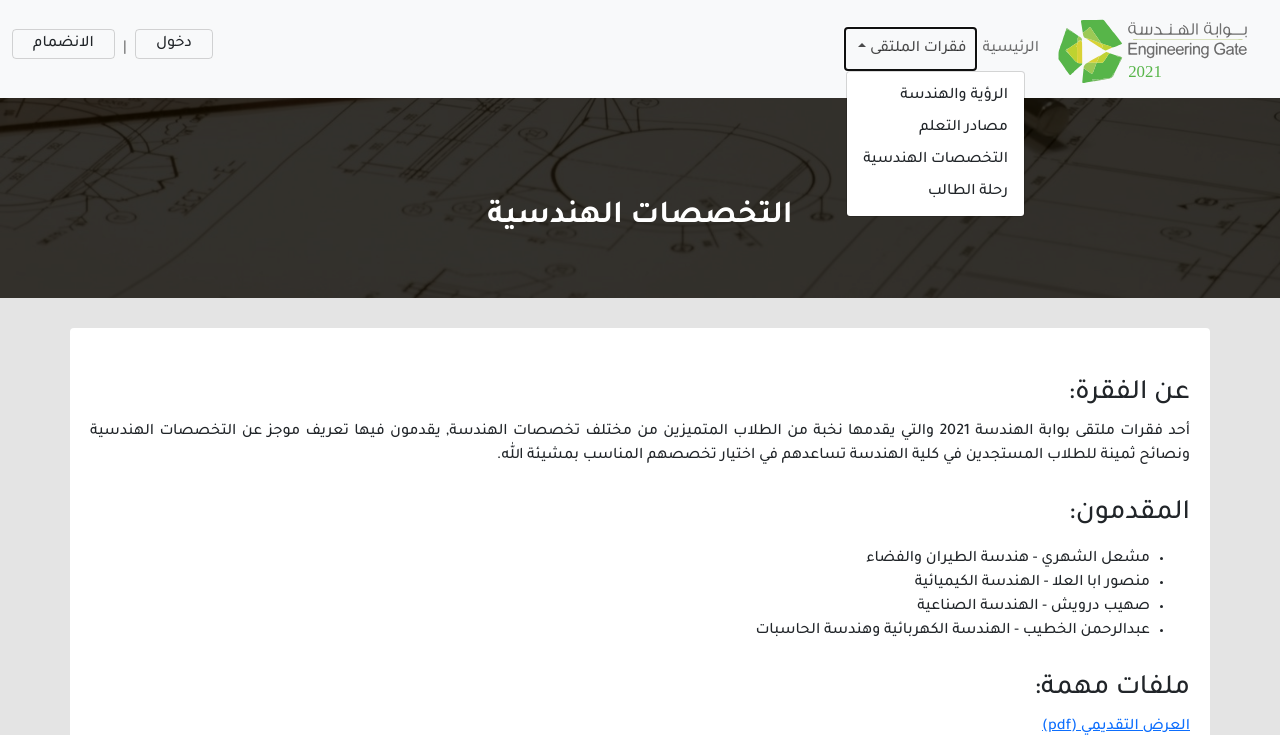
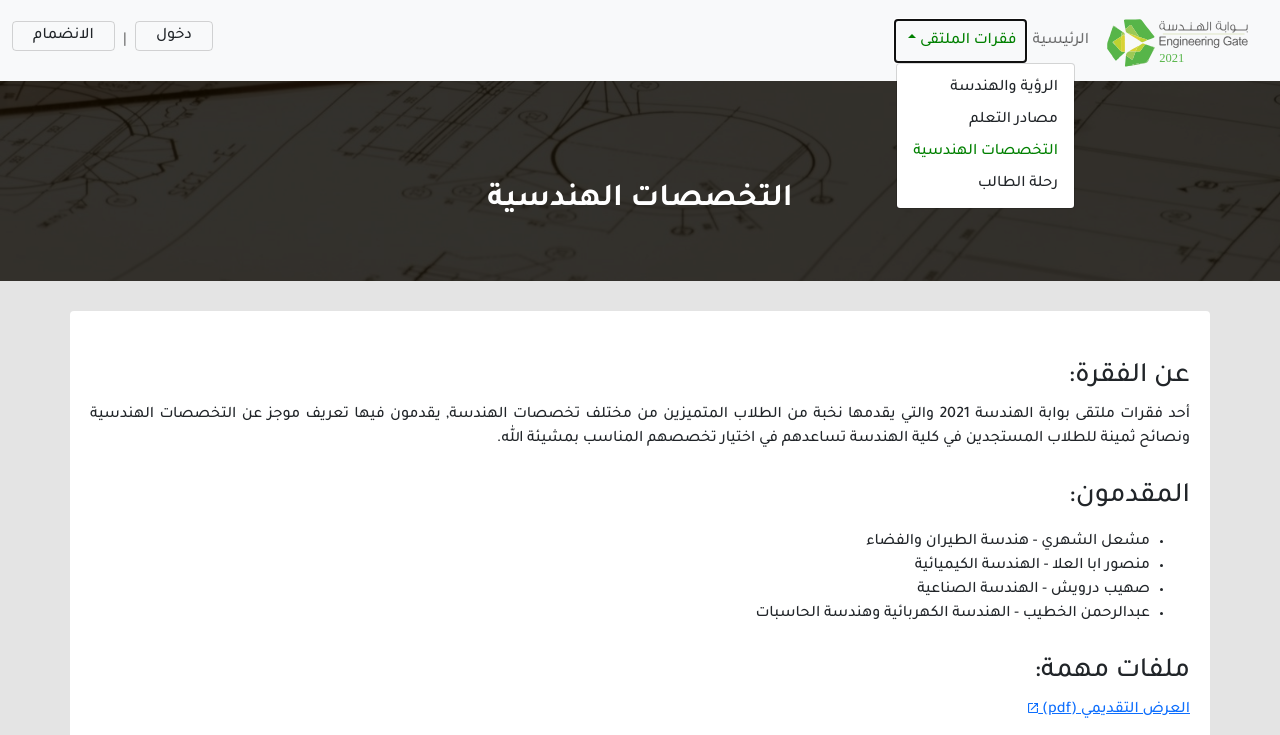
Before and after one commit to FaisalJAbushanab/engineering_day_kau, a Flask app: page /resources/engineering_fields in a window 1280 px wide, after a click on "فقرات الملتقى". Shown: the top 735 px of the page. Run offline with Flask 2, Linux system fonts and the light colour scheme; some libraries are stand-ins or nearby versions.

Commit message:
resources page fixing

```diff
--- a/app/routes.py
+++ b/app/routes.py
@@ -410,13 +410,14 @@
 
 @app.route('/resources/<page>')
 def resources(page):
+    page=page
     title = ''
     check = False
     if page == 'engineering_fields':
         title = 'التخصصات الهندسية'
         check = True
     if check:
-        return render_template('resources.html', title=title, page='resources',sub=page)
+        return render_template('resources.html', title=title, page='resources', sub=page)
     else:
         abort(404)
 
--- a/app/templates/base.html
+++ b/app/templates/base.html
@@ -86,7 +86,7 @@
       <nav class="navbar navbar-expand-lg navbar-light bg-light">
         <div class="container-fluid">
           <a class="navbar-brand" href="{{ url_for('index') }}">
-            <img src="/../static/images/logo.svg" alt="" width="200" height="67"  class="d-inline-block align-text-top">
+            <img src="/../static/images/logo.svg" alt="" width="150" height="50"  class="d-inline-block align-text-top">
           </a>
 
           <button class="navbar-toggler" type="button" data-bs-toggle="collapse" data-bs-target="#navbarSupportedContent" aria-controls="navbarSupportedContent" aria-expanded="false" aria-label="Toggle navigation" onclick="myFunction(this)">
@@ -126,14 +126,14 @@
                 <a class="nav-link  {{'item-active' if page and page == 'index' }}" href="{{  url_for('index')  }}">الرئيسية</a>
               </li>
               <li class="nav-item dropdown">
-                <a class="nav-link dropdown-toggle" href="#" id="navbarDropdown" role="button" data-bs-toggle="dropdown" aria-expanded="false">
+                <a class="nav-link dropdown-toggle {{'item-active' if page and page == 'resources' }}" href="#" id="navbarDropdown" role="button" data-bs-toggle="dropdown" aria-expanded="false">
                   فقرات الملتقى
                 </a>
                 <ul class="dropdown-menu" aria-labelledby="navbarDropdown">
-                  <li><a class="dropdown-item {{'item-active' if page and page == 'index' }}" href="{{  url_for('index')  }}">الرؤية والهندسة</a></li>
-                  <li><a class="dropdown-item {{'item-active' if page and page == 'index' }}" href="{{  url_for('index')  }}">مصادر التعلم</a></li>
-                  <li><a class="dropdown-item {{'item-active' if page and page == 'index' }}" href="{{  url_for('resources', page='engineering_fields')  }}">التخصصات الهندسية</a></li>
-                  <li><a class="dropdown-item {{'item-active' if page and page == 'index' }}" href="{{  url_for('index')  }}">رحلة الطالب</a></li>
+                  <li><a class="dropdown-item {{ 'item-active' if sub and sub == 'efgfg' }}" href="{{  url_for('index')  }}">الرؤية والهندسة</a></li>
+                  <li><a class="dropdown-item {{ 'item-active' if sub and sub == 'index' }}" href="{{  url_for('index')  }}">مصادر التعلم</a></li>
+                  <li><a class="dropdown-item {{ 'item-active' if sub and sub == 'engineering_fields' }}" href="{{  url_for('resources', page='engineering_fields')  }}">التخصصات الهندسية</a></li>
+                  <li><a class="dropdown-item {{ 'item-active' if sub and sub == 'index' }}" href="{{  url_for('index')  }}">رحلة الطالب</a></li>
                 </ul>
               </li>
 
--- a/app/templates/resources.html
+++ b/app/templates/resources.html
@@ -34,6 +34,15 @@
         margin-top: 100px;
 
     }
+    .hov:hover svg{
+        fill: #0a58ca;
+
+    }
+    @media (min-width: 660px) {
+        .frame{
+            height: 490px !important;
+        }
+    }
 </style>
 <input id="titlet" type="hidden" value="{{ title }}">
 
@@ -69,10 +78,25 @@
             </p>
         <h3 style="margin-top: 30px;">ملفات مهمة: </h3>
         <p>
-            <a href="https://drive.google.com/file/d/1DKVGljk0MyZkm6yeEkKy_F5qZK7JPGG9/preview">العرض التقديمي (pdf)</a>
+            <a class="hov" href="https://drive.google.com/file/d/1DKVGljk0MyZkm6yeEkKy_F5qZK7JPGG9/preview" target="_blank">العرض التقديمي (pdf)
+                <svg version="1.1" id="Capa_1" xmlns="http://www.w3.org/2000/svg" xmlns:xlink="http://www.w3.org/1999/xlink" x="0px" y="0px"
+                viewBox="0 0 384 384" width="10" fill="#0d6efd" height="10" xml:space="preserve">
+           <g>
+               <g>
+                   <g>
+                       <polygon points="234.667,0 234.667,42.667 311.147,42.667 101.44,252.373 131.627,282.56 341.333,72.853 341.333,149.333
+                           384,149.333 384,0 			"/>
+                       <path d="M341.333,341.333H42.667V42.667H192V0H42.667C19.093,0,0,19.093,0,42.667v298.667C0,364.907,19.093,384,42.667,384
+                           h298.667C364.907,384,384,364.907,384,341.333V192h-42.667V341.333z"/>
+                   </g>
+               </g>
+           </g>
+           </svg>
+
+            </a>
         </p>
         <div class="row">
-            <iframe src="https://drive.google.com/file/d/1DKVGljk0MyZkm6yeEkKy_F5qZK7JPGG9/preview" width="640" height="250" allow="autoplay"></iframe>
+            <iframe class="frame" src="https://drive.google.com/file/d/1DKVGljk0MyZkm6yeEkKy_F5qZK7JPGG9/preview" width="640" height="250" allow="autoplay"></iframe>
         </div>
         </div>
     </div>
```
